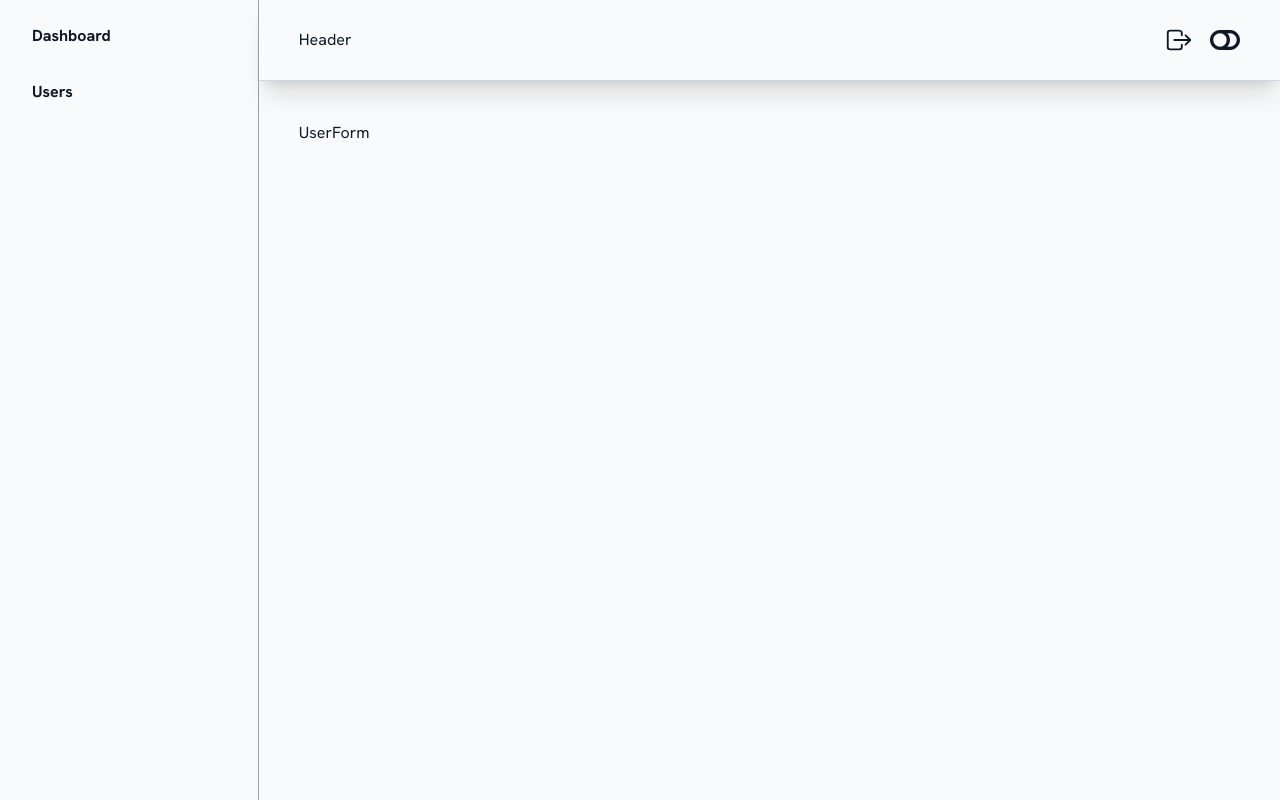
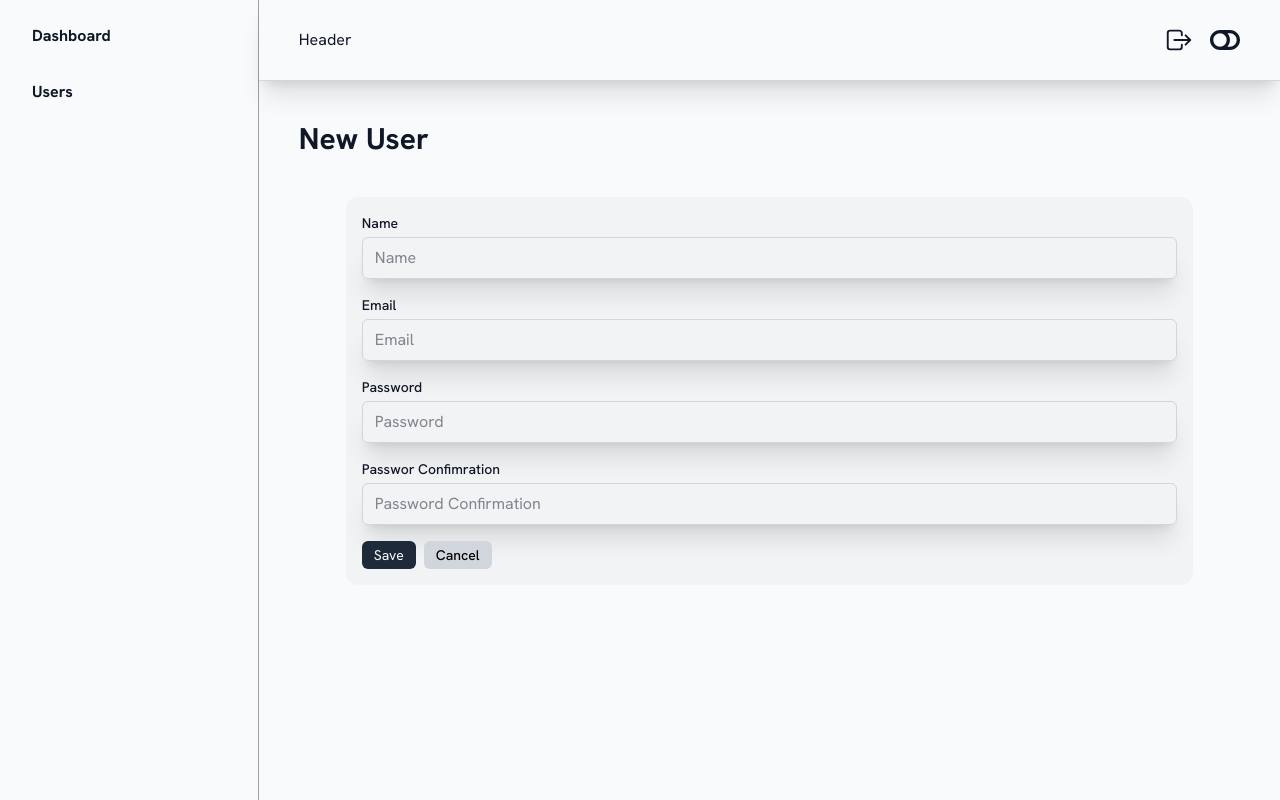
Before and after one commit to paedDev/React-Laravel-Fullstack-App, a React (Vite) app in the folder react/: page /users/1 in a window 1280 px wide. Built offline with nearby package versions, Linux system fonts and the light colour scheme; no server answers; sample sign-in values are in the browser's storage.

Commit message:
can create a new user and delete user

```diff
--- a/react/src/views/UserForm.jsx
+++ b/react/src/views/UserForm.jsx
@@ -1,8 +1,167 @@
-import React from 'react';
+import React, { useContext, useEffect, useState } from 'react';
+import { Form, Link, useNavigate, useParams } from 'react-router-dom';
+import { GlobalContext } from '../context/ContextProvider';
+import axiosClient from '../axios-client';
 
 const UserForm = () => {
+  const { id } = useParams();
+  const { loading, setLoading } = useContext(GlobalContext);
+  const [errors, setErrors] = useState(null);
+  const navigate = useNavigate();
+  const [user, setUser] = useState({
+    id: null,
+    name: '',
+    email: '',
+    password: '',
+    password_confirmation: ""
+
+  });
+  const getUser = async () => {
+    setLoading(true);
+    try {
+      const res = await axiosClient.get(`/users/${id}`);
+
+      setUser(res.data.data);
+    } catch (err) {
+      console.log(err);
+    } finally {
+      setLoading(false);
+    }
+  };
+
+  useEffect(() => {
+    if (id) {
+      getUser();
+    }
+  }, [id]);
+  const handleSubmit = async (e) => {
+    e.preventDefault();
+    setLoading(true);
+    setErrors(null);
+    try {
+      let response;
+      if (user.id) {
+        response = await axiosClient.put(`/users/${user.id}`, user);
+        setTimeout(() => {
+          navigate('/users');
+        }, 3000);
+      } else {
+        response = await axiosClient.post('/users', user);
+        setTimeout(() => {
+          navigate('/users');
+        }, 3000);
+      }
+    } catch (error) {
+      if (error.response.data.errors) {
+        setErrors(error.response.data.errors);
+      }
+    } finally {
+      setLoading(false);
+    }
+
+  };
+  const handleInputChange = (e) => {
+    const { name, value } = e.target;
+    setUser(prev => ({
+      ...prev,
+      [name]: value
+    }));
+
+
+  };
+  const getError = (field) => {
+    if (!errors || !errors[field]) return null;
+    return Array.isArray(errors[field]) ? errors[field][0] : errors[field];
+  };
   return (
-    <div>UserForm</div>
+    <div>
+      <div className='mb-10'>
+        {
+          user.id && <h1 className='font-bold text-3xl '>Update User: {user.name}</h1>}
+        {!user.id && <h1 className='font-bold text-3xl '>New User</h1>}
+      </div>
+
+      <div className='fade-in'>
+        {
+          loading && (
+            <div className='text-center'>Loading...</div>
+          )
+        }
+      </div>
+      {
+        !loading &&
+        <form action="" onSubmit={handleSubmit} className='space-y-4 bg-gray-300/20 p-4 rounded-xl w-[90%] mx-auto h-auto'>
+          <div>
+            <label htmlFor="name" className='block text-sm font-medium'>Name</label>
+            <input type="text"
+              name='name'
+              value={user.name}
+              onChange={handleInputChange}
+              className='w-full block mt-1 rounded-md border border-gray-300 shadow-xl px-3 py-2 focus:outline-none focus:border-indigo-500 focus:ring-indigo-500'
+              placeholder='Name' />
+            {
+              getError('name') && (
+                <p className='text-red-500 mt-1 ml-1 '>{getError('name')}</p>
+              )
+            }
+          </div>
+          <div>
+            <label htmlFor="email" className='block text-sm font-medium'>Email</label>
+            <input type="email"
+              name='email'
+              value={user.email}
+              onChange={handleInputChange}
+              className='w-full block mt-1 rounded-md border border-gray-300 shadow-xl px-3 py-2 focus:outline-none focus:border-indigo-500 focus:ring-indigo-500'
+              placeholder='Email' />
+            {
+              getError('email') && (
+                <p className='text-red-500 mt-1 ml-1 '>{getError('email')}</p>
+              )
+            }
+          </div>
+          <div>
+            <label htmlFor="password" className='block text-sm font-medium'>Password</label>
+            <input type="password"
+              name='password'
+              value={user.password || ''}
+              onChange={handleInputChange}
+              className='w-full block mt-1 rounded-md border border-gray-300 shadow-xl px-3 py-2 focus:outline-none focus:border-indigo-500 focus:ring-indigo-500'
+              placeholder='Password' />
+            {
+              getError('password') && (
+                <p className='text-red-500 mt-1 ml-1 '>{getError('password')}</p>
+              )
+            }
+          </div>
+
+          <div>
+            <label htmlFor="password_confirmation" className='block text-sm font-medium'>Passwor Confimration</label>
+            <input type="password"
+              value={user.password_confirmation || ''}
+              name='password_confirmation'
+              onChange={handleInputChange}
+              className='w-full block mt-1 rounded-md border border-gray-300 shadow-xl px-3 py-2 focus:outline-none focus:border-indigo-500 focus:ring-indigo-500'
+              placeholder='Password Confirmation' />
+            {
+              getError('password_confirmation') && (
+                <p className='text-red-500 mt-1 ml-1 '>{getError('password_confirmation')}</p>
+              )
+            }
+
+          </div>
+          <div className='mt-2 space-x-2'>
+            <button type='submit ' className='bg-gray-800 text-white px-3 py-1 rounded-md hover:bg-gray-950 transition-colors duration-300 text-sm'>
+              Save
+            </button>
+            <Link to={'/users'} className='bg-gray-300 text-black font-medium px-3 py-1 rounded-md hover:bg-gray-400 transition-colors duration-300 text-sm inline-block'>
+              Cancel
+            </Link>
+          </div>
+
+        </form>
+      }
+
+    </div>
   );
 };
 
--- a/react/src/views/Users.jsx
+++ b/react/src/views/Users.jsx
@@ -4,7 +4,7 @@ import axiosClient from "../axios-client";
 import { Link } from 'react-router-dom';
 const Users = () => {
     const [users, setUsers] = useState([]);
-    const { loading, setLoading } = useContext(GlobalContext);
+    const { loading, setLoading, theme } = useContext(GlobalContext);
 
     useEffect(() => {
         getUsers();
@@ -15,6 +15,7 @@ const Users = () => {
         try {
             const response = await axiosClient.get('/users');
             console.log(response);
+            setUsers(response.data.users.data);
 
         } catch (error) {
 
@@ -22,11 +23,72 @@ const Users = () => {
             setLoading(false);
         }
     };
+    const onDelete = async (user) => {
+        if (!window.confirm("Are you sure you want to delete this user?")) {
+            return;
+        }
+        try {
+            const res = await axiosClient.delete(`/users/${user.id}`);
+            getUsers();
+        } catch (error) {
+
+        }
+    };
+    const themeClasses = {
+        container: theme === 'dark' ? 'bg-white/4' : 'bg-white/60',
+        tableHeader: theme === 'dark' ? 'bg-black/20 border-white/20' : 'border-gray-200 bg-gray-200',
+        tableBody: theme === 'dark' ? 'bg-black/2' : 'bg-white',
+        tableRow: theme === 'dark' ? 'hover:bg-gray-900' : 'hover:bg-gray-100',
+        text: theme === 'dark' ? 'text-gray-200' : 'text-gray-700'
+    };
     return (
-        <div >
-            <div className="flex justify-between items-center">
-                <h1>Users</h1>
-                <Link to={'/users/create'}> Add New Users </Link>
+        <div className="fade-in ease-in-out" >
+            <div className="flex justify-between items-center mb-6 ">
+                <h1 className="font-bold text-3xl">Users</h1>
+                <Link to={'/users/create'} className="px-4 py-1 bg-green-500 rounded text-white font-bold"> Add Users </Link>
+            </div>
+            <div className={`${themeClasses.container} p-8 rounded-lg shadow-xl max-w-7xl mx-auto`}>
+                <table className="w-full border-collapse ">
+                    <thead className={`${themeClasses.tableHeader} border-b  `}>
+                        <tr className="">
+                            <th className="px-6 py-4 text-left text-md font-semibold">ID</th>
+                            <th className="px-6 py-4 text-left text-md font-semibold">Email</th>
+                            <th className="px-6 py-4 text-left text-md font-semibold">Name</th>
+                            <th className="px-6 py-4 text-left text-md font-semibold"> Date</th>
+                            <th className="px-6 py-4 text-left text-md font-semibold">Actions</th>
+                        </tr>
+                    </thead>
+                    {loading && <tbody>
+                        <tr>
+                            <td colSpan={5} className="text-center text-2xl py-2">
+                                loading...
+                            </td>
+                        </tr>
+                    </tbody>}
+                    {!loading && <tbody className={`${themeClasses.tableBody}  divide-gray-600`}>
+                        {
+                            users.map((user) =>
+                            (
+                                <tr key={user.id} className={`${themeClasses.tableRow} border-b border-black/20transition-colors`}>
+                                    <td className={`${themeClasses.text} px-6 py-2 text-left `}>{user.id}</td>
+                                    <td className={`${themeClasses.text} px-6 py-2 text-left `}>{user.name}</td>
+                                    <td className={`${themeClasses.text} px-6 py-2 text-left `}>{user.email}</td>
+                                    <td className={`${themeClasses.text} px-6 py-2 text-left `}>{new Date(user.created_at).toLocaleDateString()}</td>
+                                    <td className={`${themeClasses.text} px-6 py-2 text-left `}>
+                                        <div className="flex justify-center items-center space-x-2">
+                                            <Link to={'/users/' + user.id} className="bg-blue-400 text-white px-4 py-1 rounded hover:bg-blue-500 text-sm font-medium transition-colors duration-500" >Edit</Link>
+                                            <button onClick={(e) => onDelete(user)} className="px-4 py-1 bg-red-400 text-white rounded font-medium text-sm hover:bg-red-500 transition-colors duration-300">
+                                                Delete
+                                            </button>
+                                        </div>
+
+                                    </td>
+                                </tr>
+                            )
+                            )
+                        }
+                    </tbody>}
+                </table>
             </div>
         </div>);
 };
```
